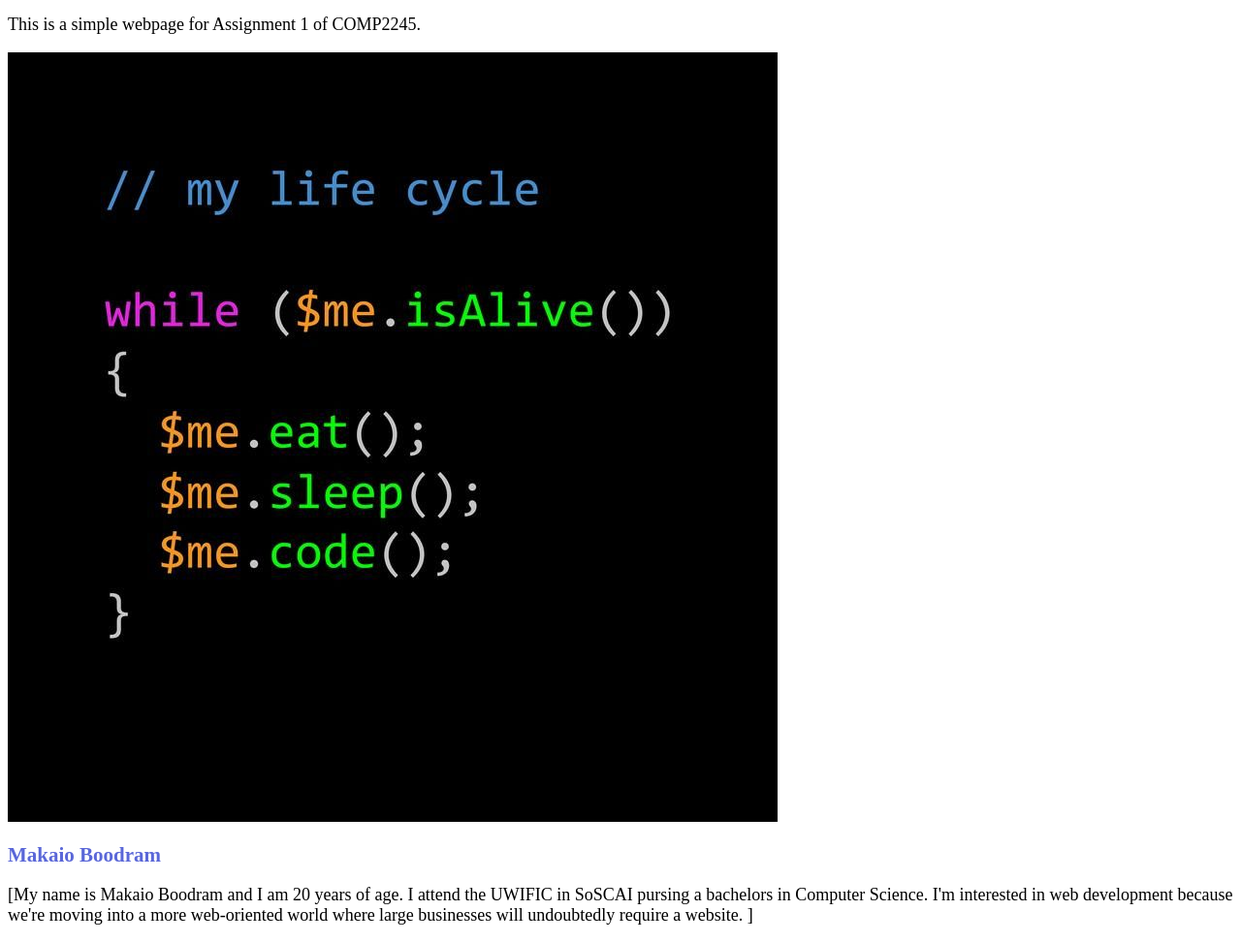
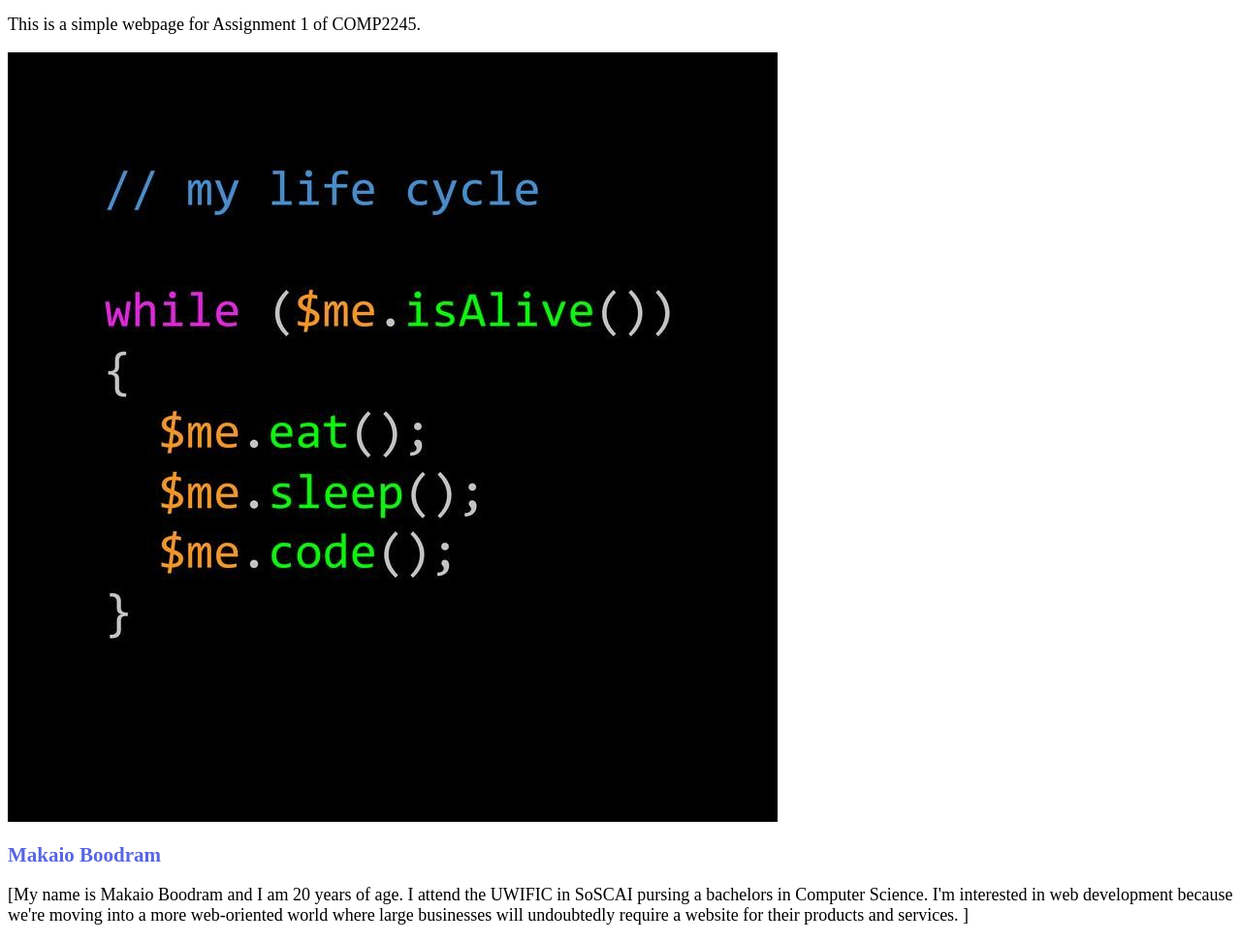
Before and after one commit to Kaio268/comp2245-assignment1, a plain HTML site: page index.html in a window 1280 px wide. Shown: the part 46-1019 px from the top of the page at 97% size. Drawn offline with Linux system fonts and the light colour scheme; files whose address does not match are found by name.

Commit message:
index.html

```diff
--- a/index.html
+++ b/index.html
@@ -15,5 +15,5 @@
  </header>
  <main>
  <h2>Makaio Boodram</h2>
- <p>[My name is Makaio Boodram and I am 20 years of age. I attend the UWIFIC in SoSCAI pursing a bachelors in Computer Science. I'm interested in web development because we're moving into a more web-oriented world where large businesses will undoubtedly require a website. ]</p>
+ <p>[My name is Makaio Boodram and I am 20 years of age. I attend the UWIFIC in SoSCAI pursing a bachelors in Computer Science. I'm interested in web development because we're moving into a more web-oriented world where large businesses will undoubtedly require a website for their products and services. ]</p>
  </main>
```
